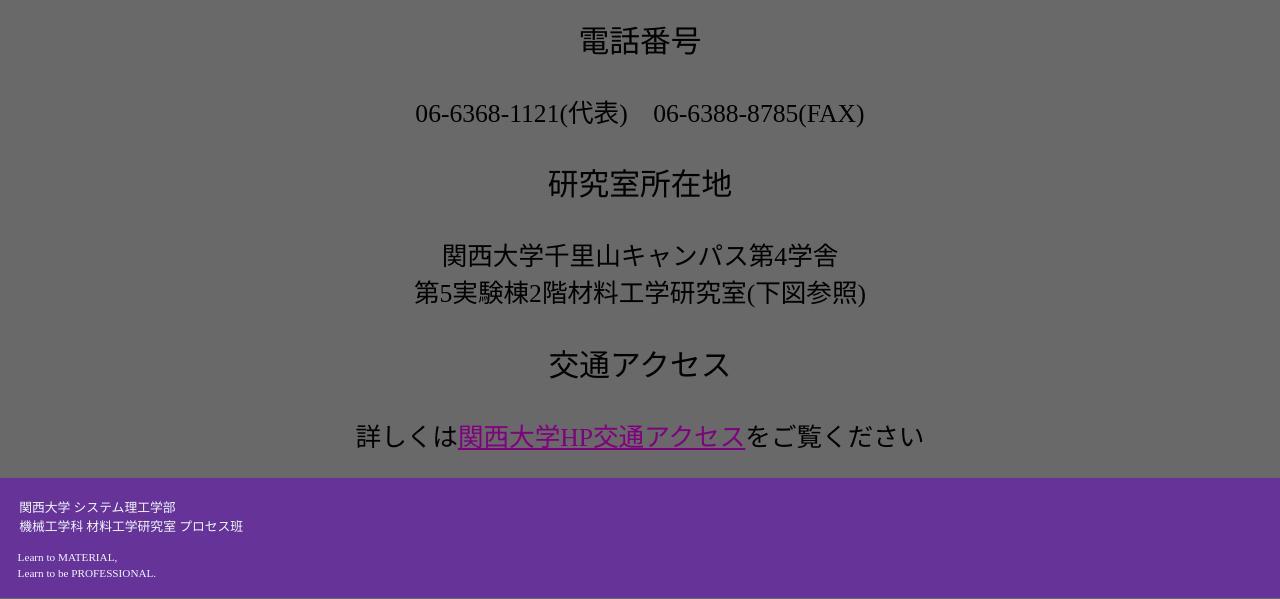
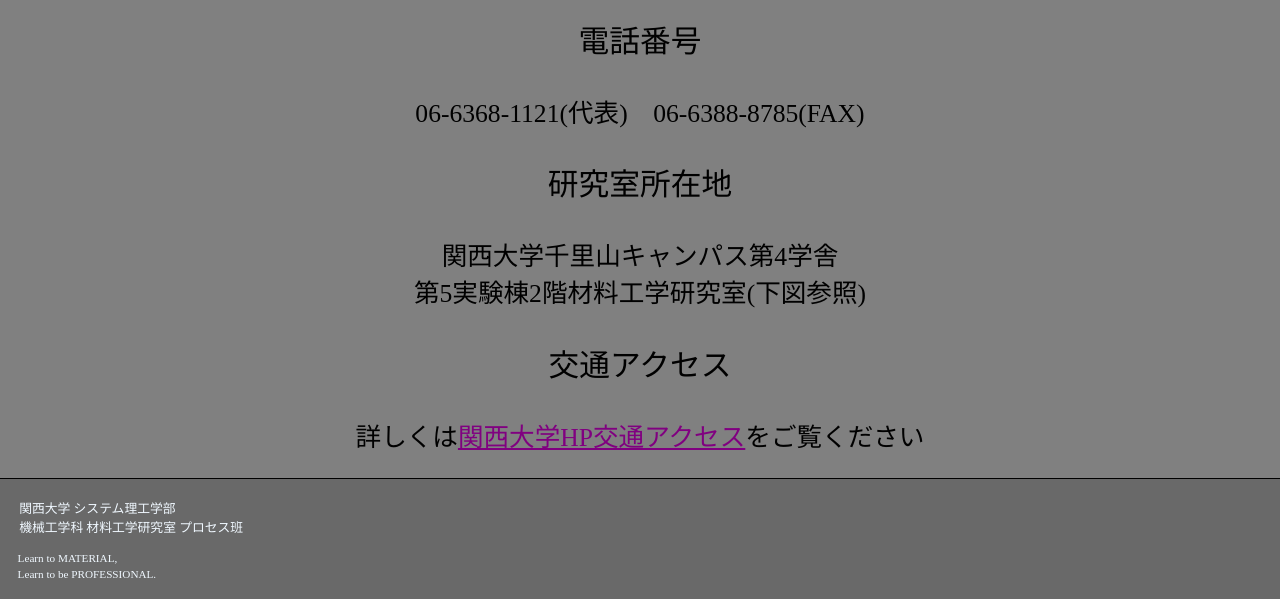
Before and after one commit to KA60KD62/KZP, a plain HTML site: page HTML/access.html in a window 1280 px wide. Shown: the part 1088-1687 px from the top of the page. Drawn offline with nearby package versions, Linux system fonts and the light colour scheme.

Commit message:
Update access.css

```diff
--- a/CSS/access.css
+++ b/CSS/access.css
@@ -2,7 +2,7 @@
 html,body{margin:0;padding:0;}
 /*全体*/
 body{
-    background:dimgray;
+    background:gray;
 }
 /*header*/
 header{
@@ -13,6 +13,7 @@
     left: 0; /* 固定する位置 */
     right: 0;  /* 固定する位置 */
     z-index:10;/*最前面*/
+    border-bottom:1.5px solid black;
 }
 .header-left-name-logo{
     float: left;
@@ -114,11 +115,12 @@
     font-size: 70%;
 }
 footer{
-    background:rebeccapurple;
+    background:dimgray;
     width:100%;
     height: 100%;
     color:aliceblue;
 }
 .footer{
     padding:0.5vmax;
+    border-top:1.3px solid black;
 }
```
